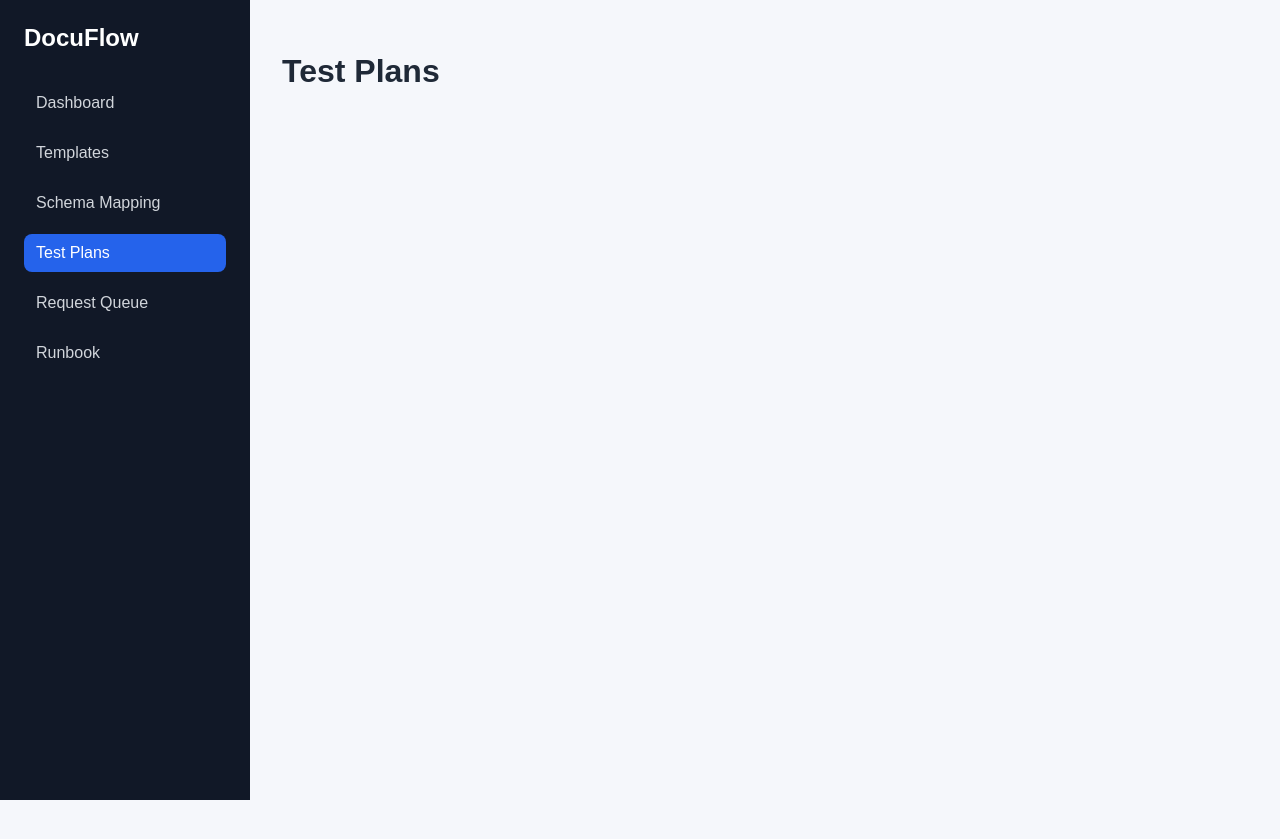
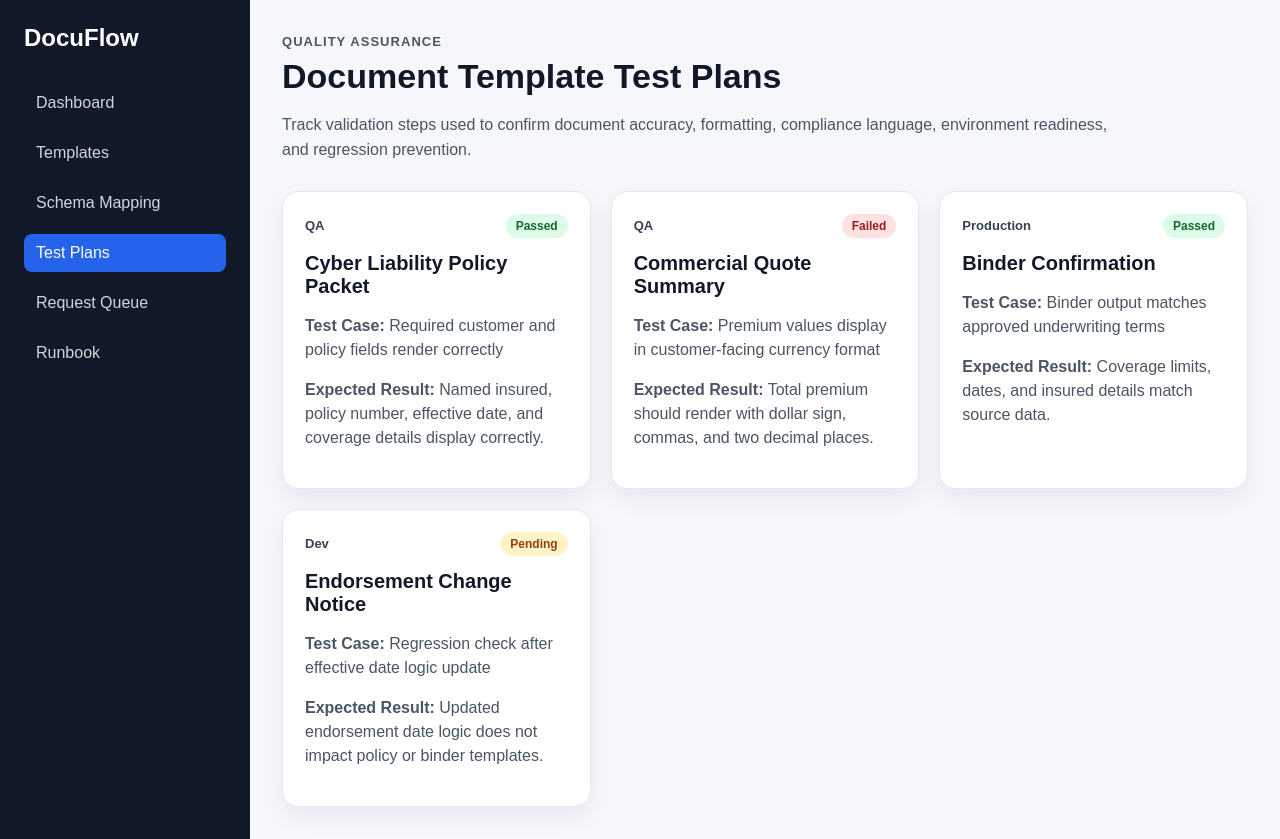
Before and after one commit to momycani/docuflow-template-manager, a React (Vite) app: page /test-plans in a window 1280 px wide. Before the commit the page ends 800 px from the top, so only its background shows below. Built offline with nearby package versions, Linux system fonts and the light colour scheme.

Commit message:
Add document template test plans

```diff
--- a/src/App.css
+++ b/src/App.css
@@ -189,3 +189,18 @@ code {
   background: #fee2e2;
   color: #991b1b;
 }
+
+.status.passed {
+  background: #dcfce7;
+  color: #166534;
+}
+
+.status.failed {
+  background: #fee2e2;
+  color: #991b1b;
+}
+
+.status.pending {
+  background: #fef3c7;
+  color: #92400e;
+}
--- /dev/null
+++ b/src/data/testPlans.ts
@@ -0,0 +1,36 @@
+import type { TestPlan } from "../types/testPlan";
+
+export const testPlans: TestPlan[] = [
+  {
+    id: 1,
+    templateName: "Cyber Liability Policy Packet",
+    testCase: "Required customer and policy fields render correctly",
+    environment: "QA",
+    status: "Passed",
+    expectedResult: "Named insured, policy number, effective date, and coverage details display correctly.",
+  },
+  {
+    id: 2,
+    templateName: "Commercial Quote Summary",
+    testCase: "Premium values display in customer-facing currency format",
+    environment: "QA",
+    status: "Failed",
+    expectedResult: "Total premium should render with dollar sign, commas, and two decimal places.",
+  },
+  {
+    id: 3,
+    templateName: "Binder Confirmation",
+    testCase: "Binder output matches approved underwriting terms",
+    environment: "Production",
+    status: "Passed",
+    expectedResult: "Coverage limits, dates, and insured details match source data.",
+  },
+  {
+    id: 4,
+    templateName: "Endorsement Change Notice",
+    testCase: "Regression check after effective date logic update",
+    environment: "Dev",
+    status: "Pending",
+    expectedResult: "Updated endorsement date logic does not impact policy or binder templates.",
+  },
+];
--- a/src/pages/TestPlans.tsx
+++ b/src/pages/TestPlans.tsx
@@ -1,5 +1,35 @@
+import { testPlans } from "../data/testPlans";
+
 function TestPlans() {
-  return <h1>Test Plans</h1>;
+  return (
+    <section>
+      <div className="page-header">
+        <p className="eyebrow">Quality Assurance</p>
+        <h1>Document Template Test Plans</h1>
+        <p>
+          Track validation steps used to confirm document accuracy, formatting,
+          compliance language, environment readiness, and regression prevention.
+        </p>
+      </div>
+
+      <div className="card-grid">
+        {testPlans.map((test) => (
+          <article className="card" key={test.id}>
+            <div className="card-topline">
+              <span>{test.environment}</span>
+              <span className={`status ${test.status.toLowerCase()}`}>
+                {test.status}
+              </span>
+            </div>
+
+            <h2>{test.templateName}</h2>
+            <p><strong>Test Case:</strong> {test.testCase}</p>
+            <p><strong>Expected Result:</strong> {test.expectedResult}</p>
+          </article>
+        ))}
+      </div>
+    </section>
+  );
 }
 
 export default TestPlans;
--- /dev/null
+++ b/src/types/testPlan.ts
@@ -0,0 +1,10 @@
+export type TestStatus = "Passed" | "Failed" | "Pending";
+
+export interface TestPlan {
+  id: number;
+  templateName: string;
+  testCase: string;
+  environment: "Dev" | "QA" | "Production";
+  status: TestStatus;
+  expectedResult: string;
+}
```
